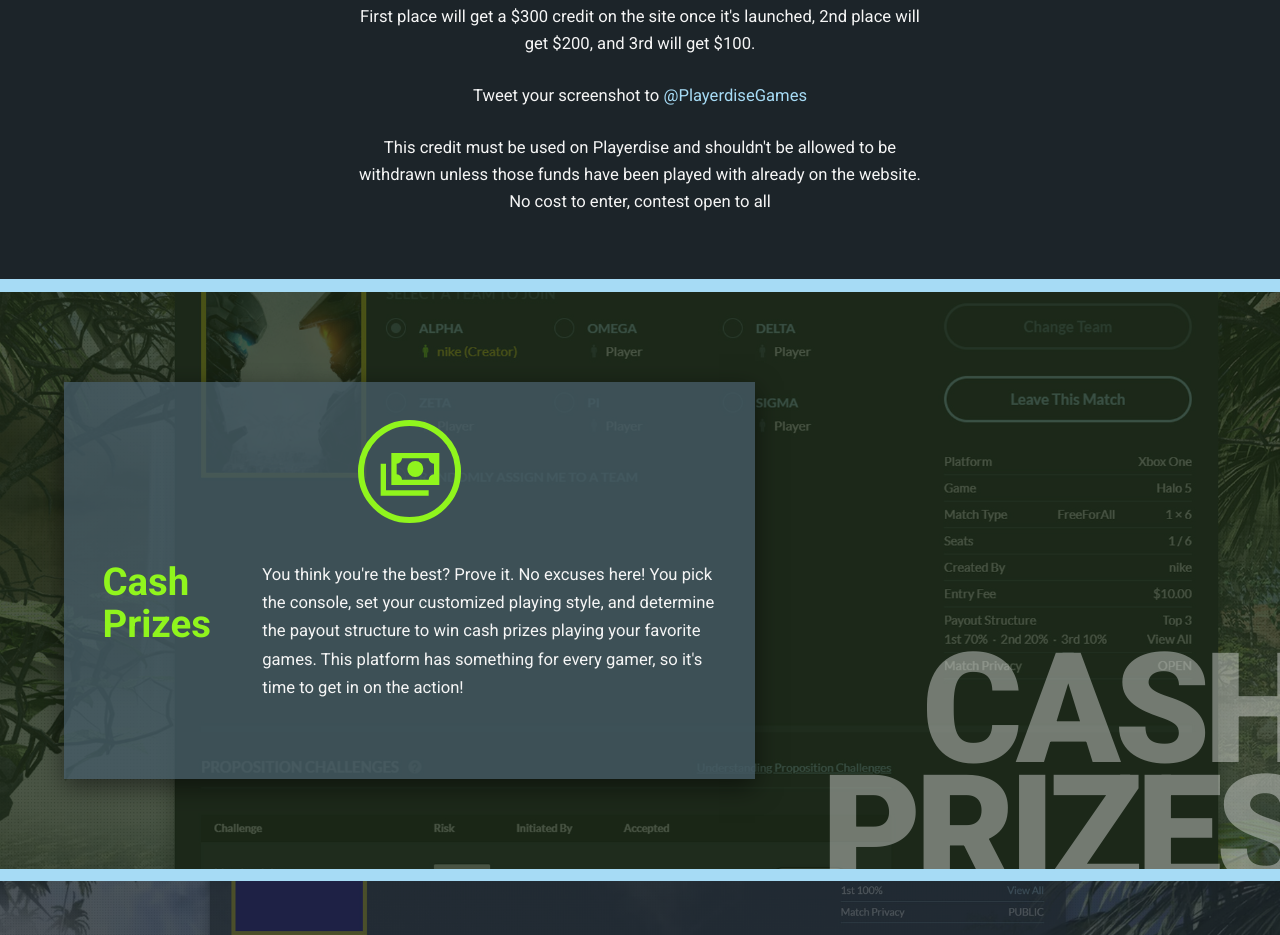
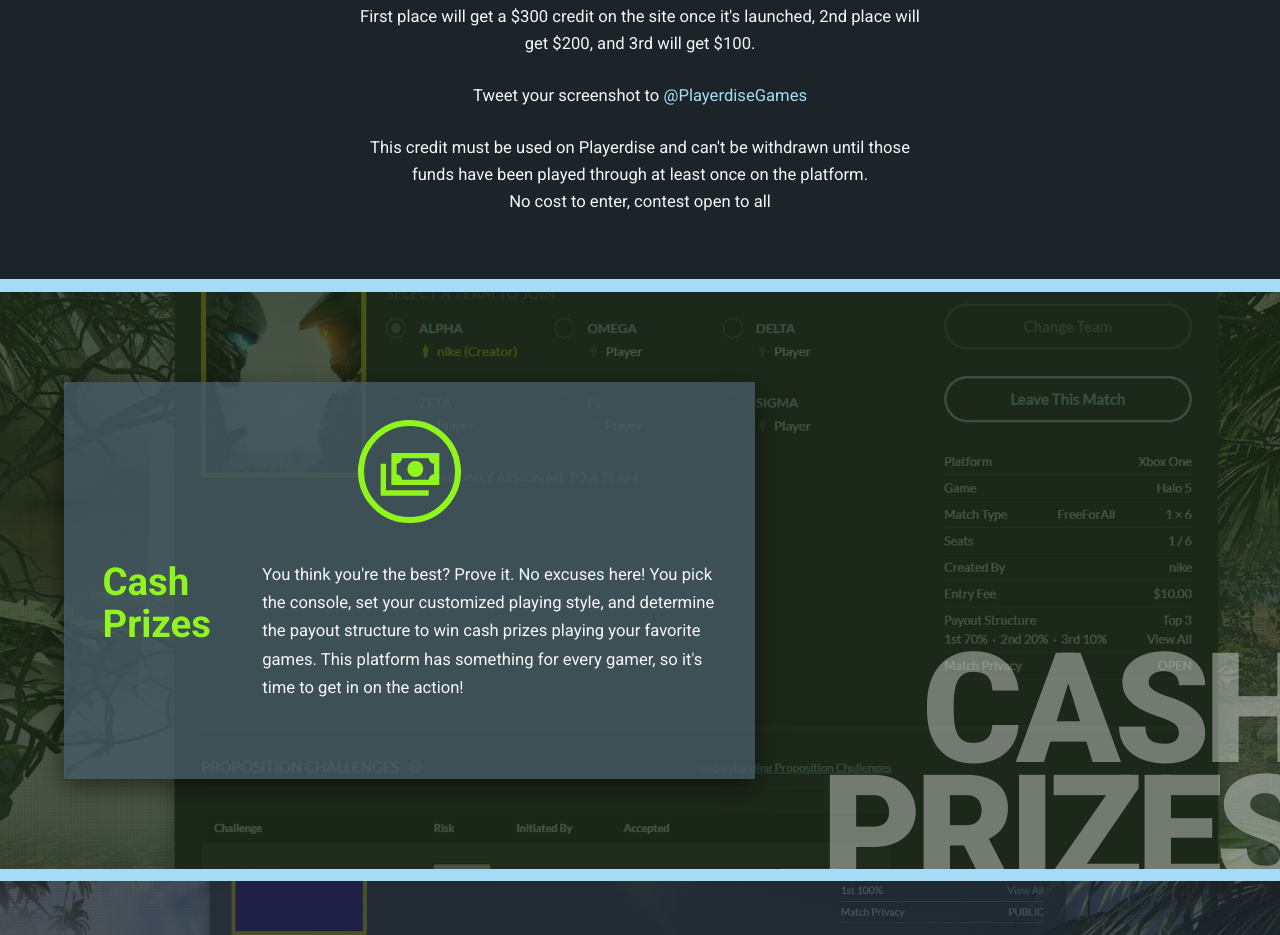
Before and after one commit to CloudConstruct/cloudconstruct.github.io, a website: page playerdise-marketing/index.html in a window 1280 px wide. Shown: the part 1060-1995 px from the top of the page. Drawn offline with nearby package versions, Linux system fonts and the light colour scheme; a script that the page names is missing.

Commit message:
Another update to Contest area

```diff
--- a/playerdise-marketing/index.html
+++ b/playerdise-marketing/index.html
@@ -69,7 +69,7 @@
 		<p>If there's a tie, we will award the user that has the greatest point differential between their team and the team they beat. If there’s still a tie, we will award the user who submitted their score first. Only 1 submission attempt per user.</p>
 		<p>First place will get a $300 credit on the site once it's launched, 2nd place will get $200, and 3rd will get $100.</p>
 		<p>Tweet your screenshot to <a target="_blank" href="https://twitter.com/PlayerdiseGames">@PlayerdiseGames</a></p>
-		<p class="rules">This credit must be used on Playerdise and shouldn't be allowed to be withdrawn unless those funds have been played with already on the website.<br>No cost to enter, contest open to all </p>
+		<p class="rules">This credit must be used on Playerdise and can't be withdrawn until those funds have been played through at least once on the platform.<br>No cost to enter, contest open to all </p>
 	</section>
 
 
```
